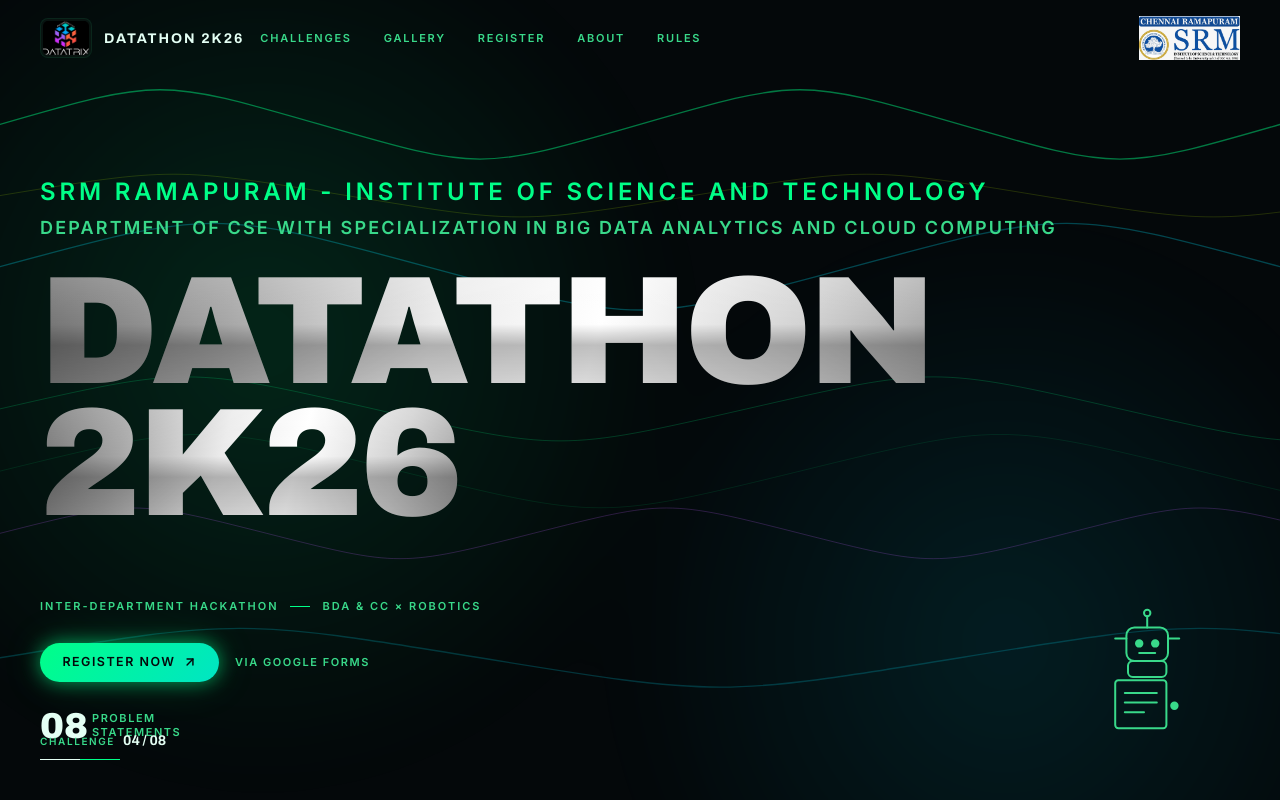
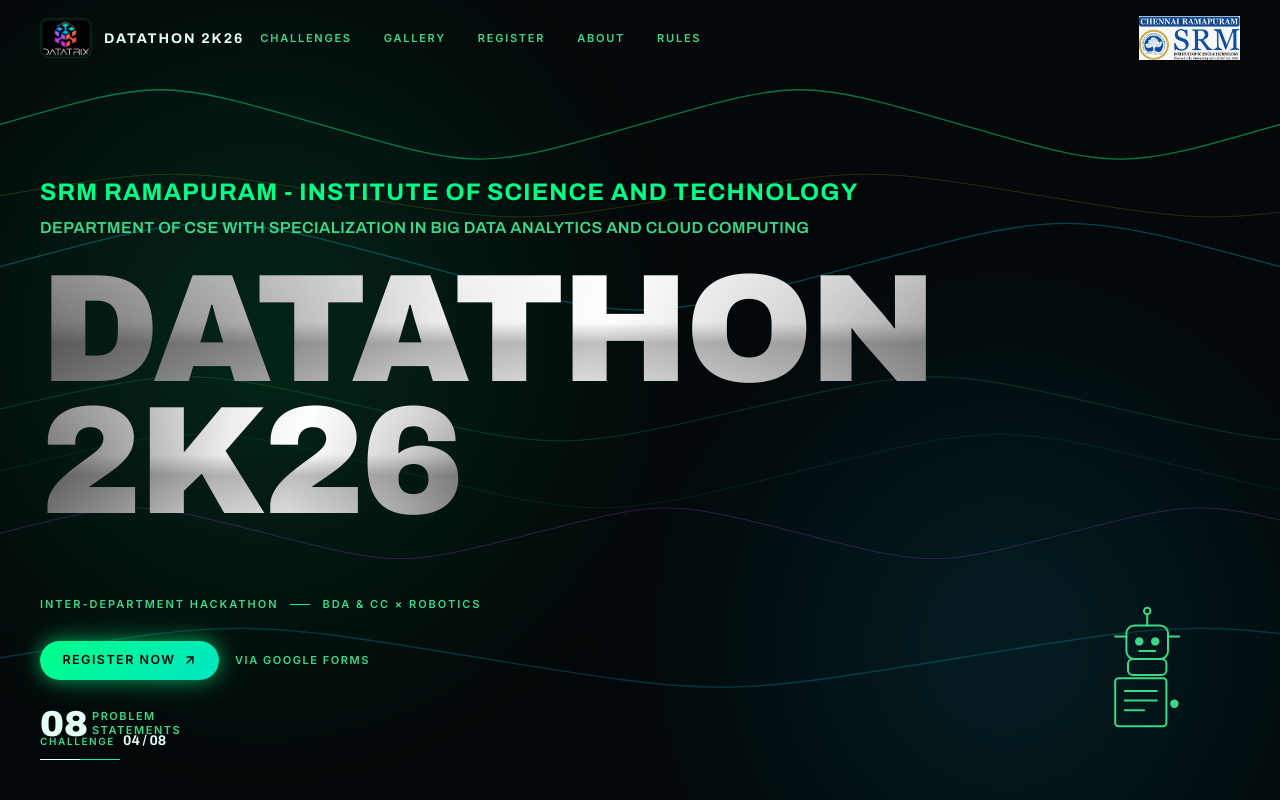
Before and after one commit to Prathu3110/Datathon_web, a Next.js app in the folder src/: page / in a window 1280 px wide. Shown: the top 800 px of the page. Built offline with nearby package versions, Linux system fonts and the light colour scheme.

Commit message:
fix(hero): unify typeface to font-display across institutional headers and main title for exact vertical alignment

```diff
--- a/src/components/hero.tsx
+++ b/src/components/hero.tsx
@@ -34,18 +34,18 @@ export function Hero({ ready = true }: HeroProps) {
           initial={{ opacity: 0, y: 10 }}
           animate={ready ? { opacity: 1, y: 0 } : { opacity: 0, y: 10 }}
           transition={{ duration: 0.5, delay: 0.05 }}
-          className="space-y-1.5"
+          className="space-y-2"
         >
-          <p className="text-base font-bold uppercase tracking-[0.16em] text-accent-green sm:text-lg md:text-xl lg:text-2xl">
+          <p className="font-display text-base font-bold uppercase tracking-wider text-accent-green sm:text-lg md:text-xl lg:text-2xl">
             SRM Ramapuram - Institute Of Science And Technology
           </p>
-          <p className="text-sm font-semibold uppercase tracking-[0.12em] text-ink-muted sm:text-base md:text-lg">
+          <p className="font-display text-xs font-semibold uppercase tracking-wide text-ink-muted sm:text-sm md:text-base">
             Department of CSE with specialization in Big Data Analytics and Cloud Computing
           </p>
         </motion.div>
 
         <h1
-          className="mt-6 overflow-hidden font-display leading-[0.86] cursor-pointer select-none -ml-[0.035em]"
+          className="mt-6 overflow-hidden font-display leading-[0.86] cursor-pointer select-none"
           onClick={handleTitleClick}
           title="Click me!"
         >
```
